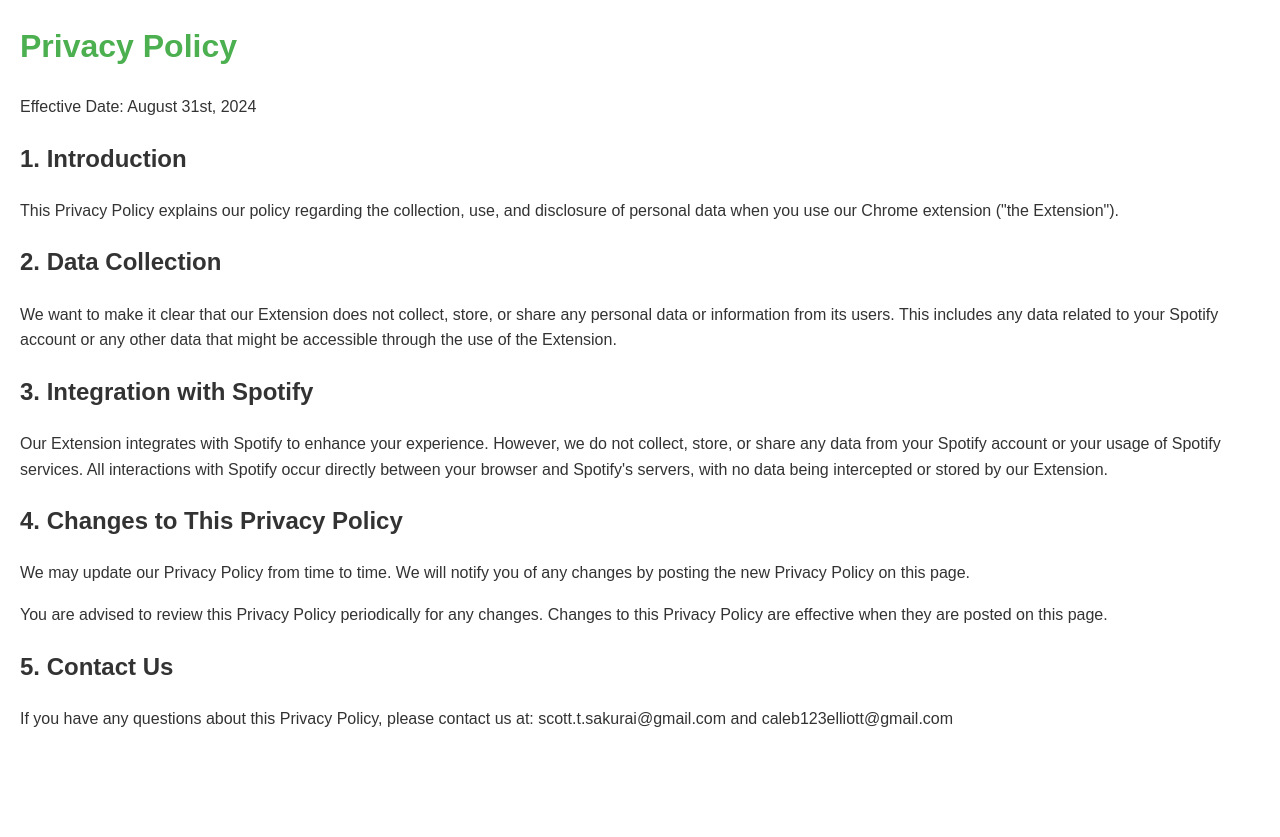
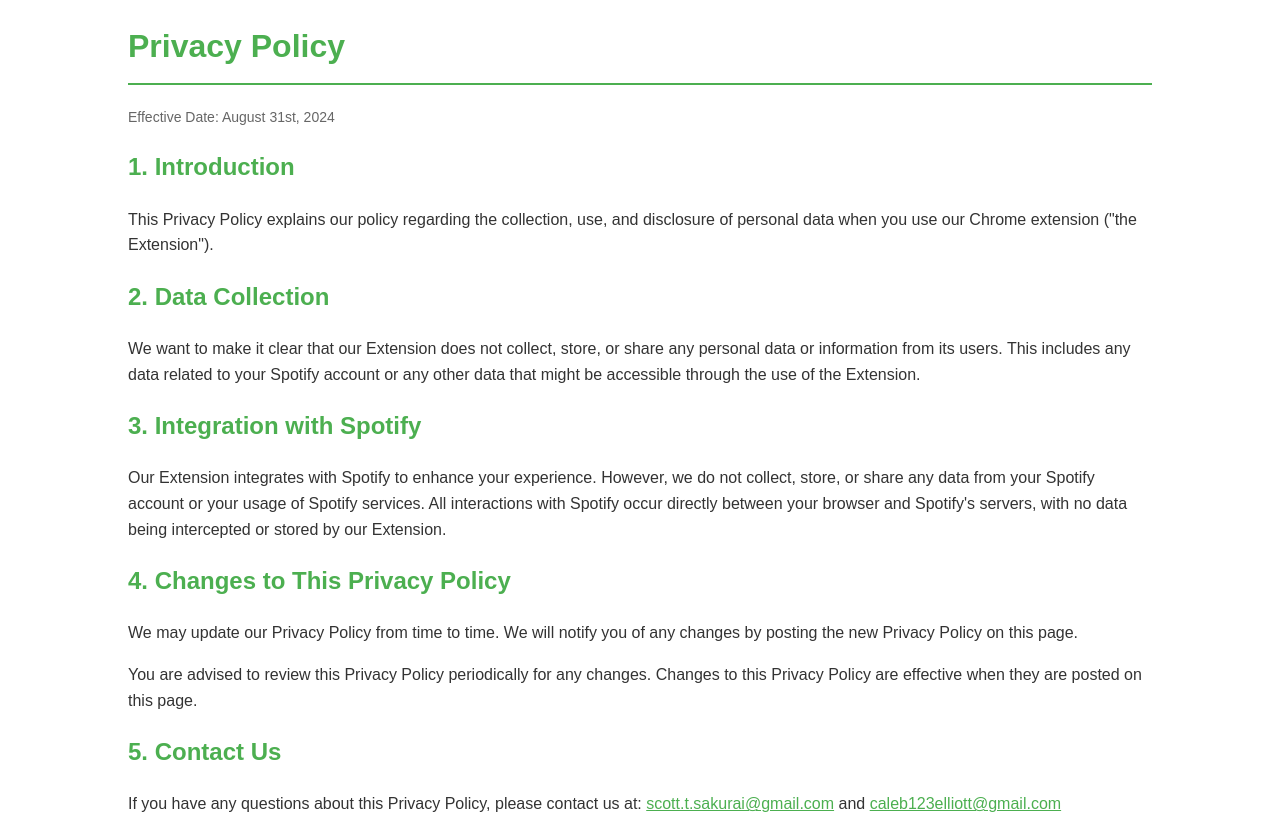
Before and after one commit to scottsak/spotifydashboardprivacypolicy, a plain HTML site: page index.html in a window 1280 px wide. Before the commit the page ends 800 px from the top, so only its background shows below. Drawn offline with Linux system fonts and the light colour scheme.

Commit message:
update stylings

```diff
--- a/index.html
+++ b/index.html
@@ -4,44 +4,34 @@
     <meta charset="UTF-8" />
     <meta name="viewport" content="width=device-width, initial-scale=1.0" />
     <title>Dashify Privacy Policy</title>
-    <style>
-      body {
-        font-family: Arial, sans-serif;
-        line-height: 1.6;
-        margin: 20px;
-        padding: 0;
-        color: #333;
-      }
-      h1 {
-        color: #4caf50;
-      }
-    </style>
   </head>
-  <body>
-    <h1>Privacy Policy</h1>
-    <p>Effective Date: August 31st, 2024</p>
+  <body
+    style="font-family: Arial, sans-serif; line-height: 1.6; margin: 20px auto; padding: 0; color: #333; width: 80%"
+  >
+    <h1 style="color: #4caf50; border-bottom: 2px solid #4caf50; padding-bottom: 10px">Privacy Policy</h1>
+    <p style="font-size: 14px; color: #666">Effective Date: August 31st, 2024</p>
 
-    <h2>1. Introduction</h2>
+    <h2 style="color: #4caf50">1. Introduction</h2>
     <p>
       This Privacy Policy explains our policy regarding the collection, use, and disclosure of personal data when you
       use our Chrome extension ("the Extension").
     </p>
 
-    <h2>2. Data Collection</h2>
+    <h2 style="color: #4caf50">2. Data Collection</h2>
     <p>
       We want to make it clear that our Extension does not collect, store, or share any personal data or information
       from its users. This includes any data related to your Spotify account or any other data that might be accessible
       through the use of the Extension.
     </p>
 
-    <h2>3. Integration with Spotify</h2>
+    <h2 style="color: #4caf50">3. Integration with Spotify</h2>
     <p>
       Our Extension integrates with Spotify to enhance your experience. However, we do not collect, store, or share any
       data from your Spotify account or your usage of Spotify services. All interactions with Spotify occur directly
       between your browser and Spotify's servers, with no data being intercepted or stored by our Extension.
     </p>
 
-    <h2>4. Changes to This Privacy Policy</h2>
+    <h2 style="color: #4caf50">4. Changes to This Privacy Policy</h2>
     <p>
       We may update our Privacy Policy from time to time. We will notify you of any changes by posting the new Privacy
       Policy on this page.
@@ -51,10 +41,11 @@
       effective when they are posted on this page.
     </p>
 
-    <h2>5. Contact Us</h2>
+    <h2 style="color: #4caf50">5. Contact Us</h2>
     <p>
-      If you have any questions about this Privacy Policy, please contact us at: scott.t.sakurai@gmail.com and
-      caleb123elliott@gmail.com
+      If you have any questions about this Privacy Policy, please contact us at:
+      <a href="mailto:scott.t.sakurai@gmail.com" style="color: #4caf50">scott.t.sakurai@gmail.com</a> and
+      <a href="mailto:caleb123elliott@gmail.com" style="color: #4caf50">caleb123elliott@gmail.com</a>
     </p>
   </body>
 </html>
```
